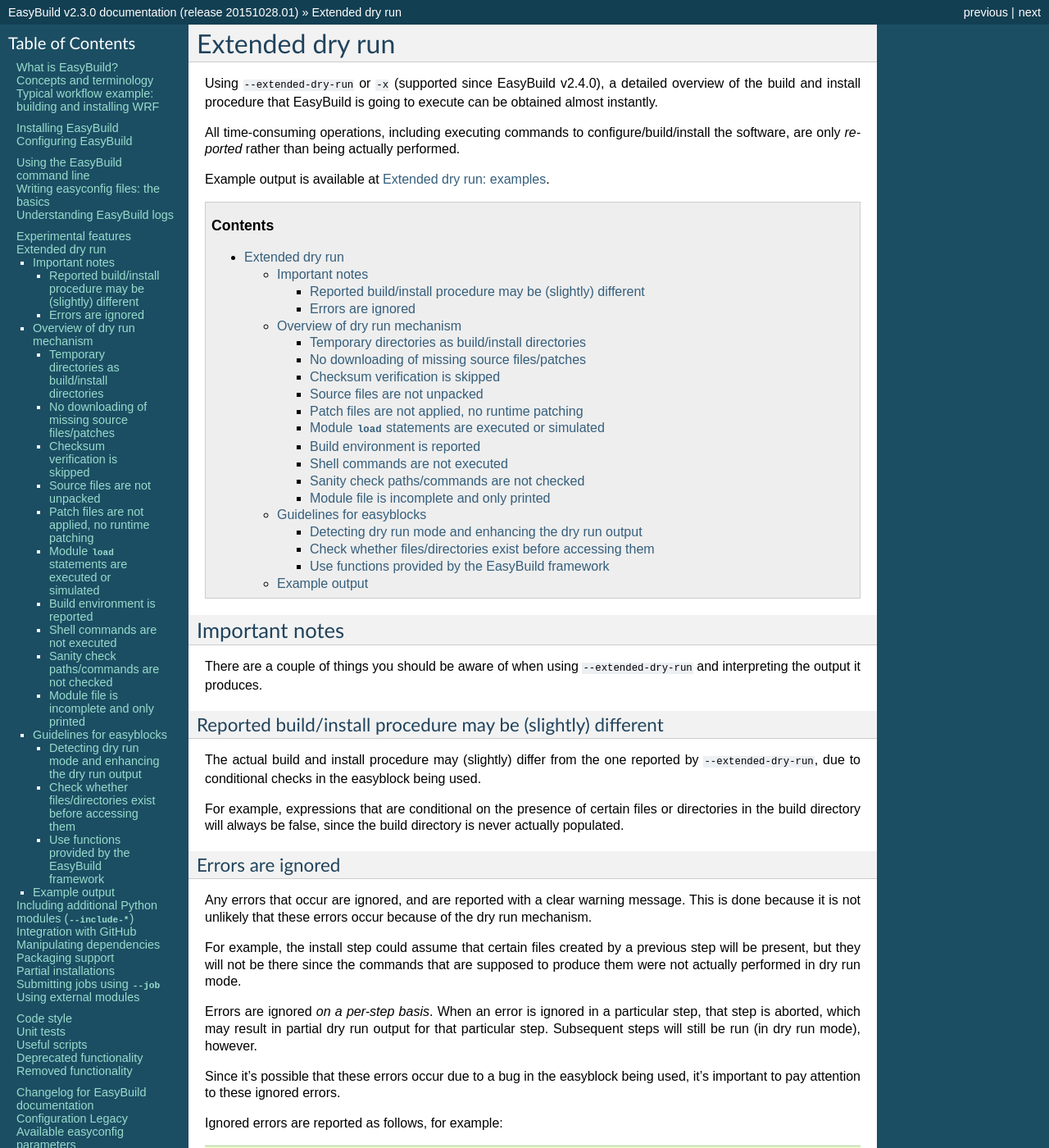
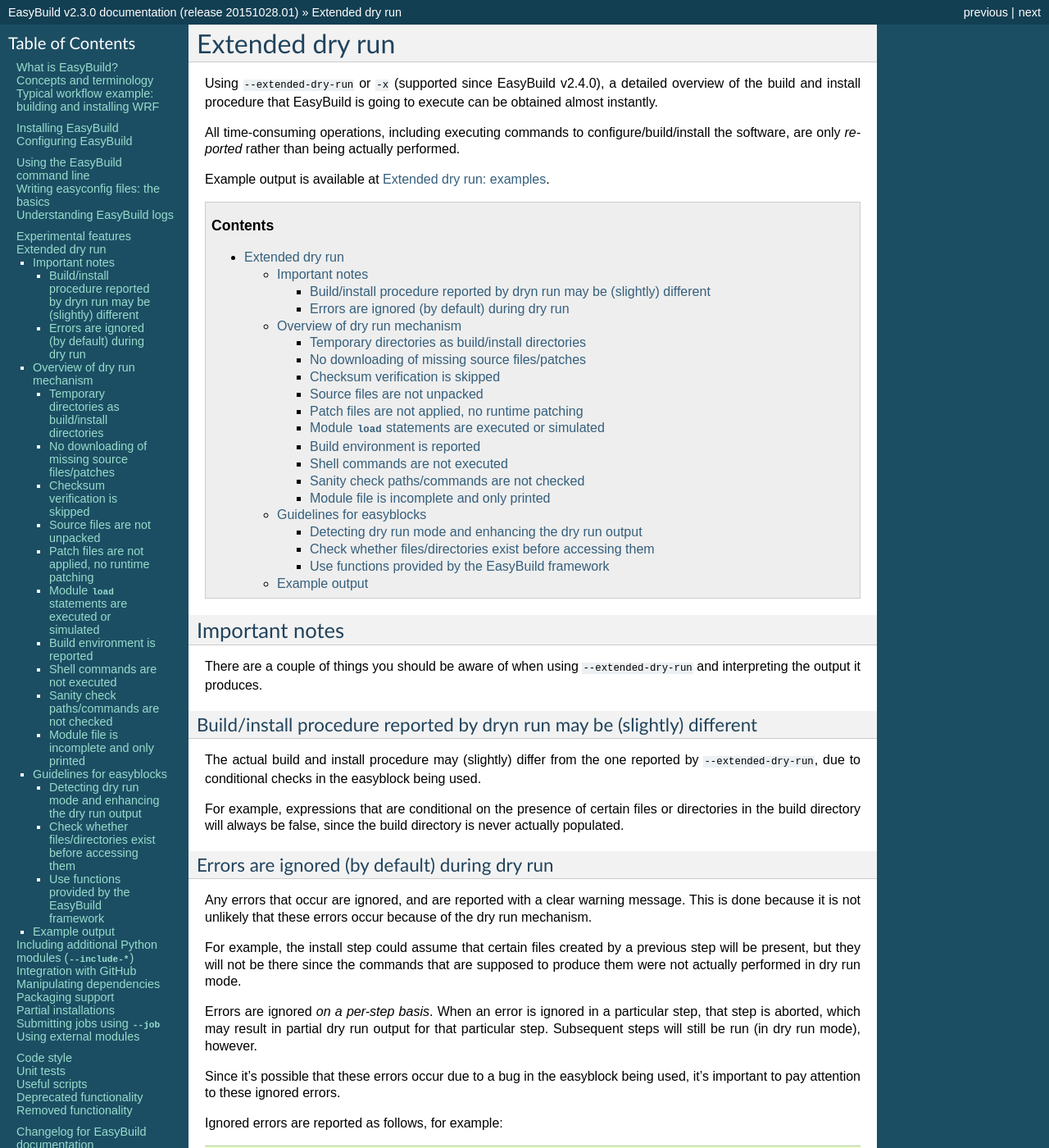
Before and after one commit to easybuilders/easybuild, a Sphinx documentation site: the page built from docs/Extended_dry_run.rst, in a window 1280 px wide and 1400 px high. Shown: the whole window at 82% size. Built offline with Sphinx 7.4.7, drawn with Linux system fonts in a browser that asks for light colours; some of the changed text lies outside the part shown.

Commit message:
final minor tweaks

```diff
--- a/docs/Extended_dry_run.rst
+++ b/docs/Extended_dry_run.rst
@@ -25,8 +25,8 @@
 
 .. _extended_dry_run_notes_differences:
 
-Reported build/install procedure may be (slightly) different
-~~~~~~~~~~~~~~~~~~~~~~~~~~~~~~~~~~~~~~~~~~~~~~~~~~~~~~~~~~~~
+Build/install procedure reported by dryn run may be (slightly) different
+~~~~~~~~~~~~~~~~~~~~~~~~~~~~~~~~~~~~~~~~~~~~~~~~~~~~~~~~~~~~~~~~~~~~~~~~
 
 The actual build and install procedure may (slightly) differ from the one reported by ``--extended-dry-run``,
 due to conditional checks in the easyblock being used.
@@ -36,8 +36,8 @@
 
 .. _extended_dry_run_notes_ignored_errors:
 
-Errors are ignored
-~~~~~~~~~~~~~~~~~~
+Errors are ignored (by default) during dry run
+~~~~~~~~~~~~~~~~~~~~~~~~~~~~~~~~~~~~~~~~~~~~~~
 
 Any errors that occur are ignored, and are reported with a clear warning message.
 This is done because it is not unlikely that these errors occur because of the dry run mechanism.
@@ -234,7 +234,8 @@
       (in /home/example/easybuild/easybuild/software/WRF/3.6.1-intel-2015a-dmpar)
 
 Likewise, runtime patching performed by the easyblock itself can not work either. If the ``apply_regex_substitutions``
-function (available from ``easybuild.tools.filetools``) is used, a clear overview is included in the dry run output.
+function (available from ``easybuild.tools.filetools``) is used, a clear overview is included in the dry run output
+(see also :ref:`extended_dry_run_guidelines_easyblocks_framework_functions_runtime_patching`).
 
 For example, in the ``configure`` step of the WRF easyblock when using the Intel compilers, this yields::
 
@@ -399,7 +400,8 @@
 ~~~~~~~~~~~~~~~~~~~~~~~~~~~~~~~
 
 Any shell commands that are executed via the ``run_cmd`` and ``run_cmd_qa`` functions that are provided by the
-EasyBuild framework via the ``easybuild.tools.run`` are *not* executed, only reported.
+EasyBuild framework via the ``easybuild.tools.run`` are *not* executed, only reported
+(see also :ref:`extended_dry_run_guidelines_easyblocks_framework_functions_run_cmd`).
 
 This typically includes the commands that are defined in the easyblockto be run as a part of the
 configure/build/install steps.
```
